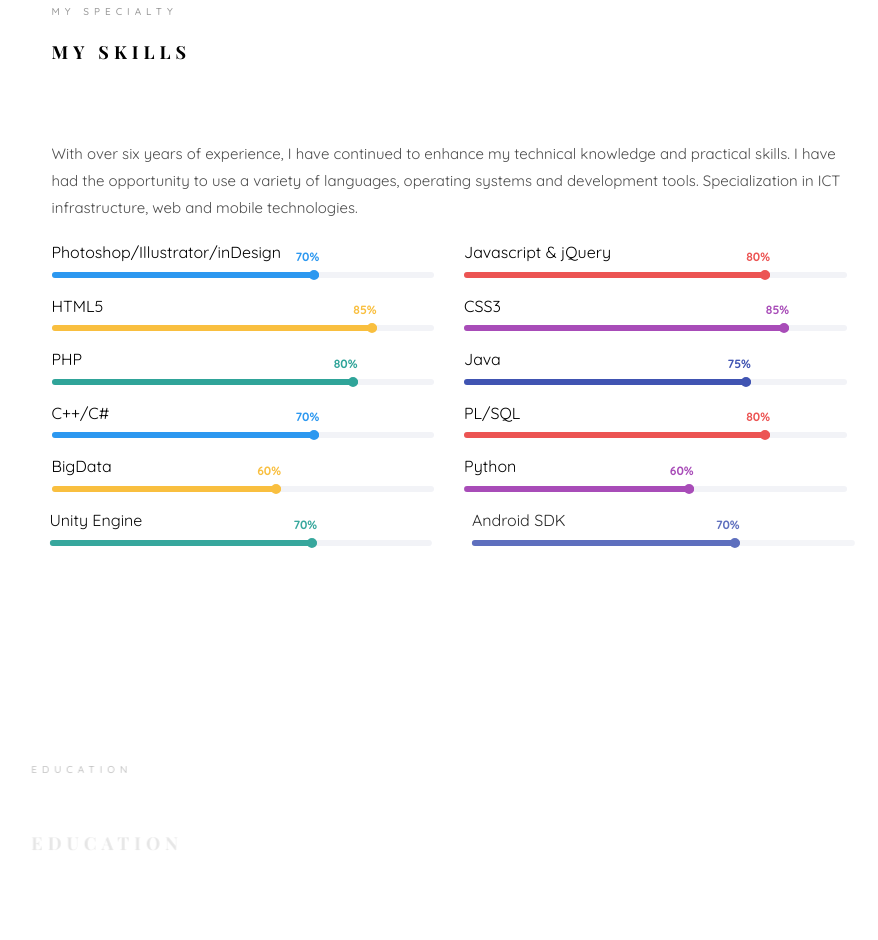
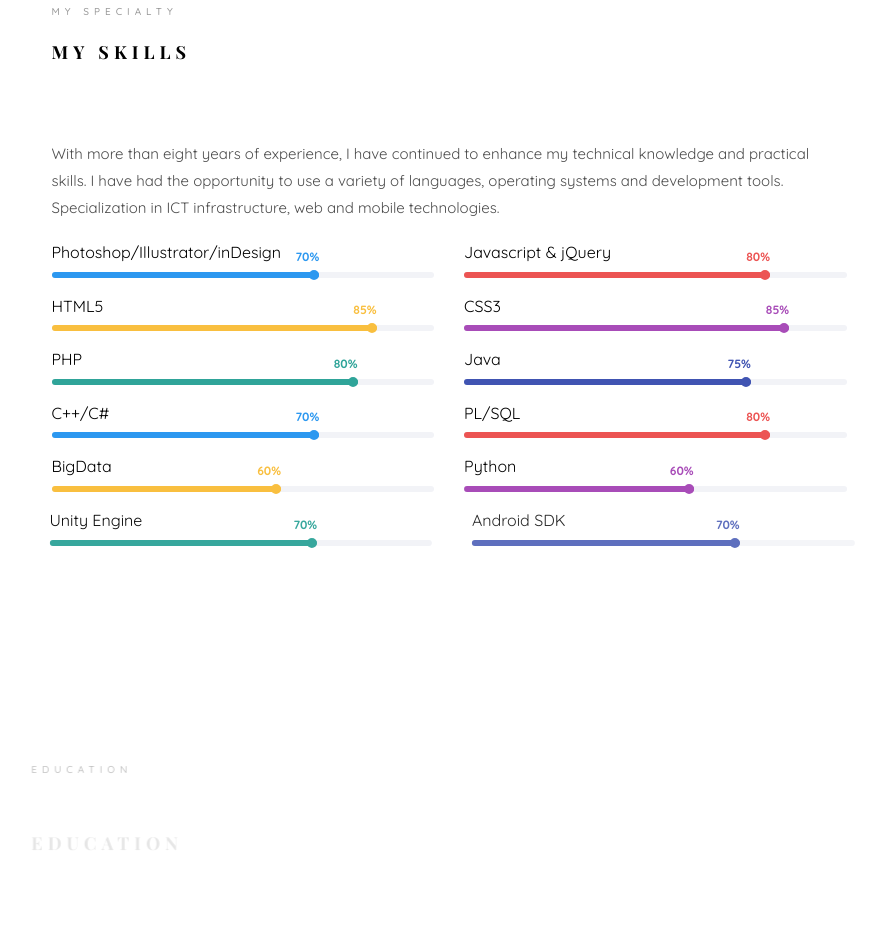
Before and after one commit to imartin-c/My-profile, a plain HTML site: page index.html in a window 1280 px wide. Shown: the part 1919-2859 px from the top of the page, without its empty margins (341-1219 px from the left). Drawn offline with nearby package versions, Linux system fonts and the light colour scheme; files whose address does not match are found by name; a web font is replaced by a local one.

Commit message:
Update index.html

```diff
--- a/index.html
+++ b/index.html
@@ -183,7 +183,7 @@
 							</div>
 							<div class="row">
 								<div class="col-md-12 animate-box" data-animate-effect="fadeInLeft">
-									<p>With over six years of experience, I have continued to enhance my technical knowledge and practical skills. I have had the opportunity to use a variety of languages, operating systems and development tools. Specialization in ICT infrastructure, web and mobile technologies.</p>
+									<p>With more than eight years of experience, I have continued to enhance my technical knowledge and practical skills. I have had the opportunity to use a variety of languages, operating systems and development tools. Specialization in ICT infrastructure, web and mobile technologies.</p>
 								</div>
 								<div class="col-md-6 animate-box" data-animate-effect="fadeInLeft">
 									<div class="progress-wrap">
```
